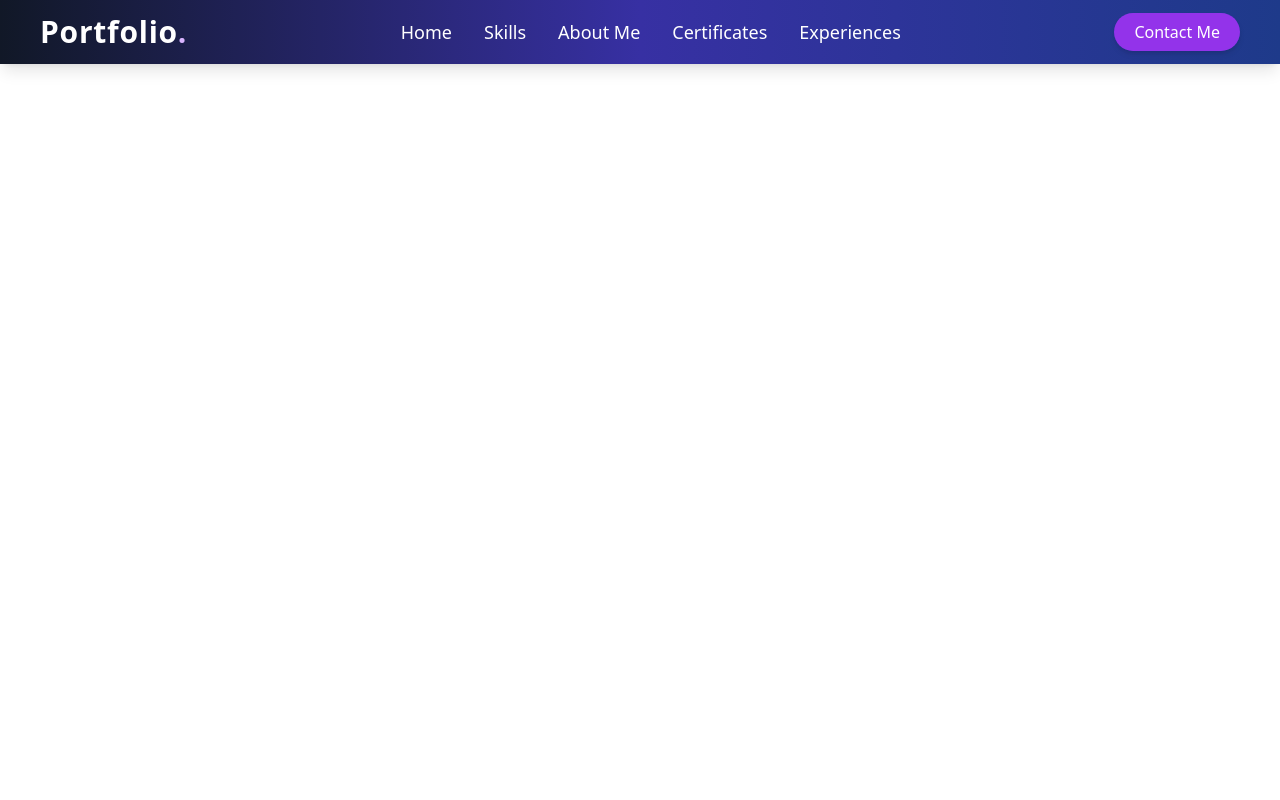
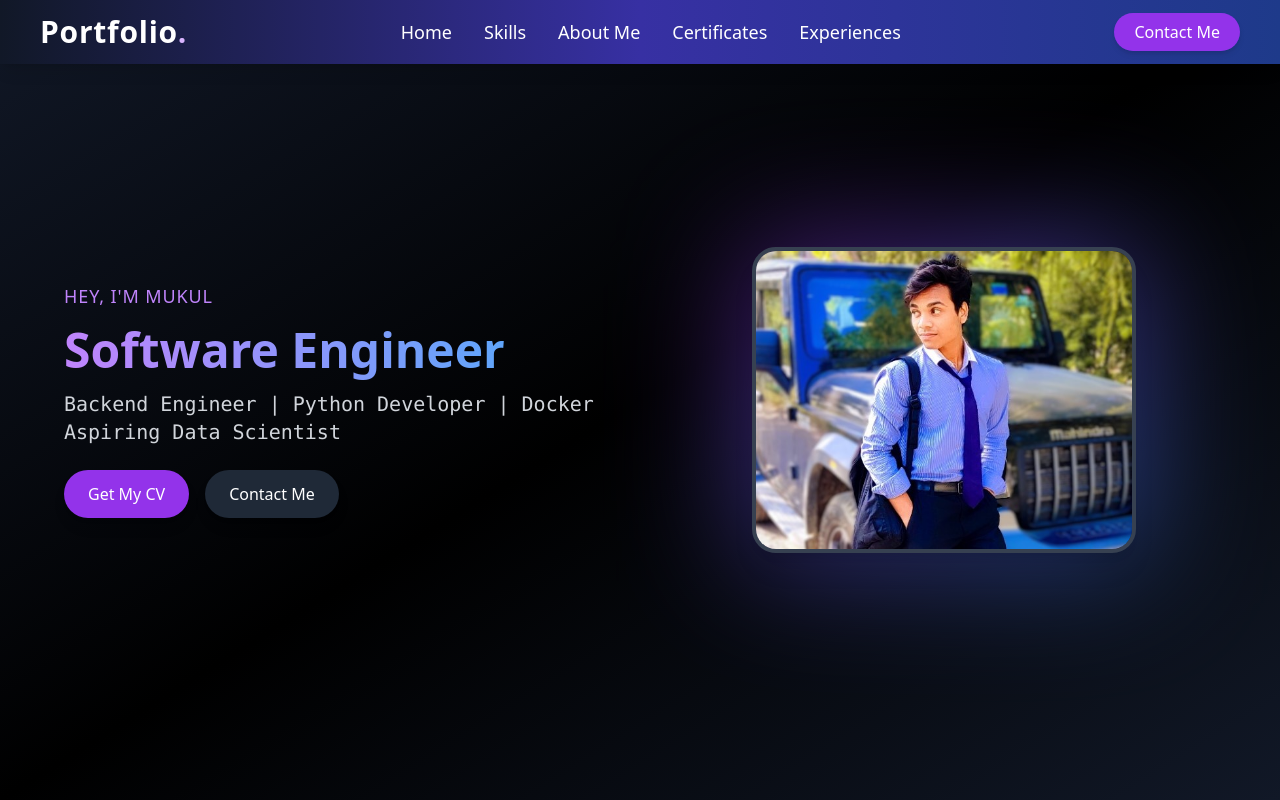
Before and after one commit to mukulsar143/Portfolio, a React (Create React App) app: page / in a window 1280 px wide. Before the commit this address had no page. Shown: the top 800 px of the page. Built offline with nearby package versions, Linux system fonts and the light colour scheme.

Commit message:
some changes

```diff
--- a/src/App.js
+++ b/src/App.js
@@ -13,7 +13,7 @@ function App() {
         <div>
           <Navbar />
           <Routes>
-            <Route path="/portfolio" element={<Home />}></Route>
+            <Route path="/" element={<Home />}></Route>
             <Route path="*" element={<div>404 Not Found</div>}></Route>
           </Routes>
         </div>
```
